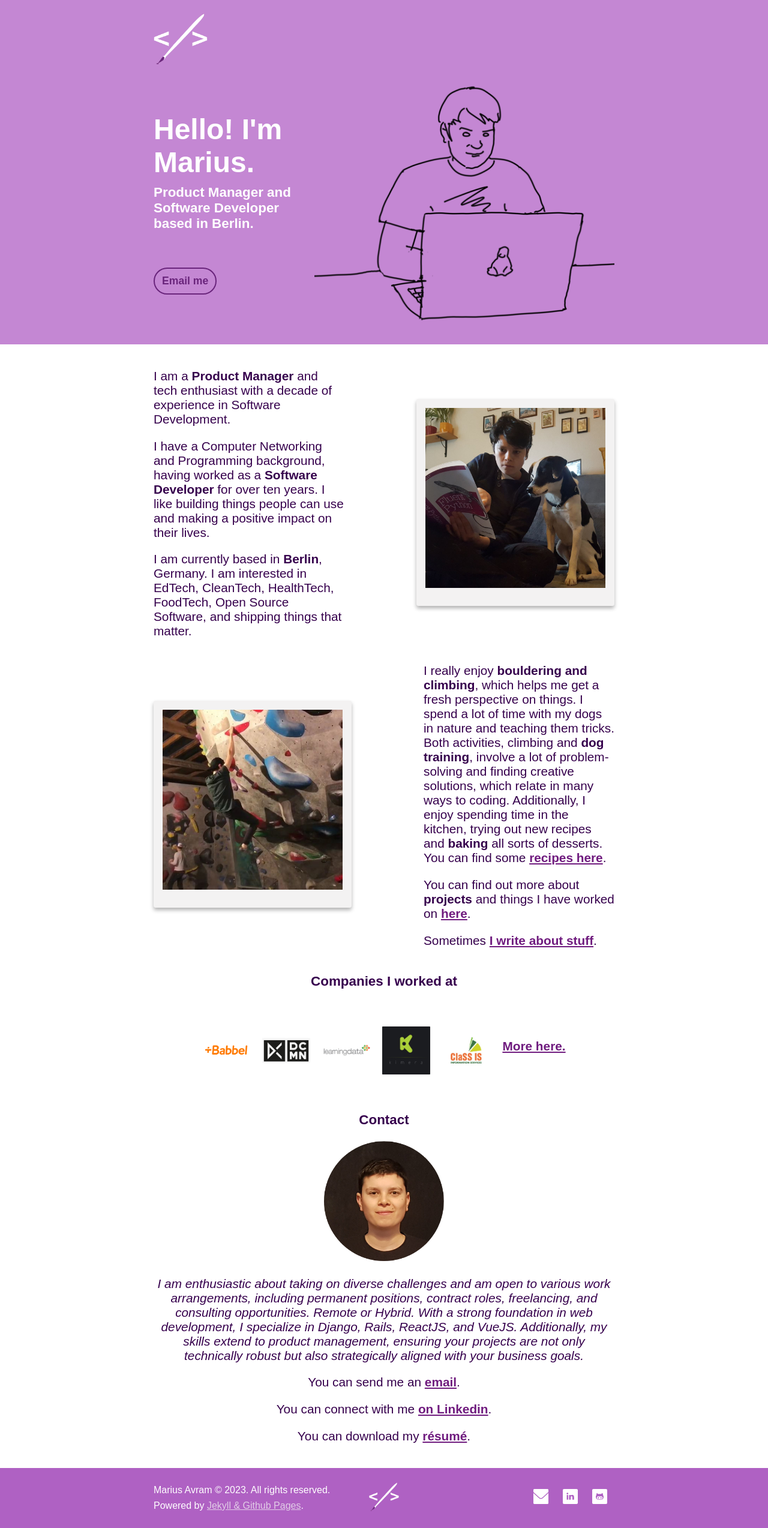
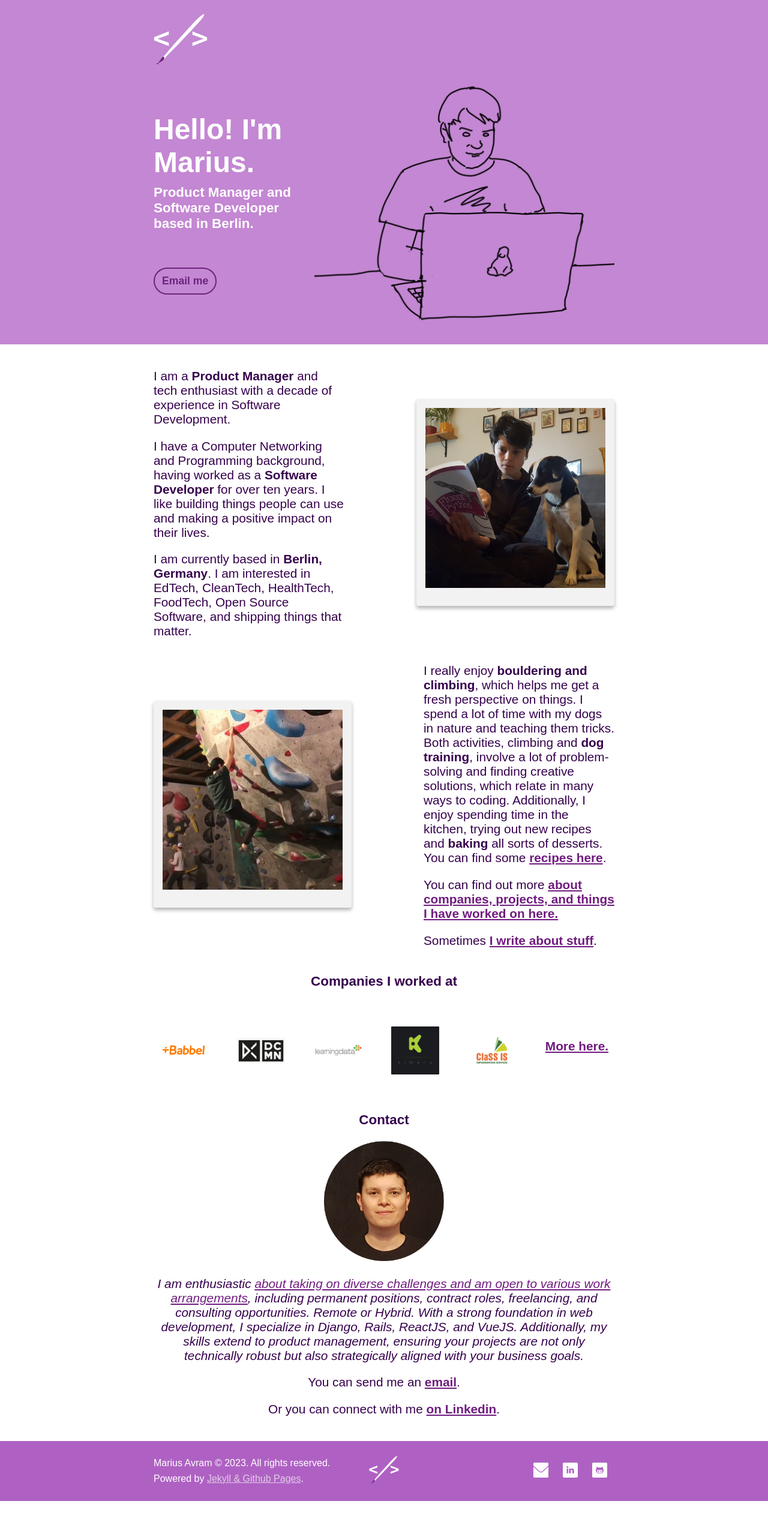
Before and after one commit to mariusavram91/mariusavram, a Jekyll site: the page built from index.html, in a window 1280 px wide. Shown: the whole page at 60% size. Built offline with Jekyll 4.4.1, drawn with Linux system fonts in a browser that asks for light colours; after the commit the page ends 2502 px from its top, so only the background shows below that.

Commit message:
Justify with space-between the companies logos

```diff
--- a/_sass/_base.scss
+++ b/_sass/_base.scss
@@ -102,7 +102,7 @@
 
       .companies {
         display: flex;
-        justify-content: center;
+        justify-content: space-between;
         padding: 40px 10px;
       }
 
@@ -202,6 +202,8 @@
         width: 320px;
         height: auto;
         float: right;
+        margin-left: 30px;
+        margin-bottom: 30px;
       }
 
       .doodle {
@@ -403,6 +405,7 @@
 
         .project {
           float: none;
+          margin: 0;
         }
 
         .footer {
--- a/index.html
+++ b/index.html
@@ -15,7 +15,7 @@
       things people can use and making a positive impact on their lives.
     </p>
     <p>
-      I am currently based in <strong>Berlin</strong>, Germany. I am interested
+      I am currently based in <strong>Berlin, Germany</strong>. I am interested
       in EdTech, CleanTech, HealthTech, FoodTech, Open Source Software, and
       shipping things that matter.
     </p>
@@ -55,11 +55,12 @@
       >.
     </p>
     <p>
-      You can find out more about <strong>projects</strong> and things I have
-      worked on
+      You can find out more
       <a href="{{ '/projects/' | prepend: site.baseurl }}"
-        ><strong>here</strong></a
-      >.
+        ><strong
+          >about companies, projects, and things I have worked on here.</strong
+        ></a
+      >
     </p>
     <p>
       Sometimes
@@ -133,15 +137,9 @@
     >.
   </p>
   <p>
-    You can connect with me
+    Or you can connect with me
     <a target="_blank" href="https://ie.linkedin.com/in/mariusavram91"
       ><strong>on Linkedin</strong></a
     >.
   </p>
-  <p>
-    You can download my
-    <a target="_blank" href="/assets/Marius_Avram_PM-Resume.pdf"
-      ><strong>résumé</strong></a
-    >.
-  </p>
 </div>
```
Also changed, not shown: other parts of index.html (+8 -5 lines).
